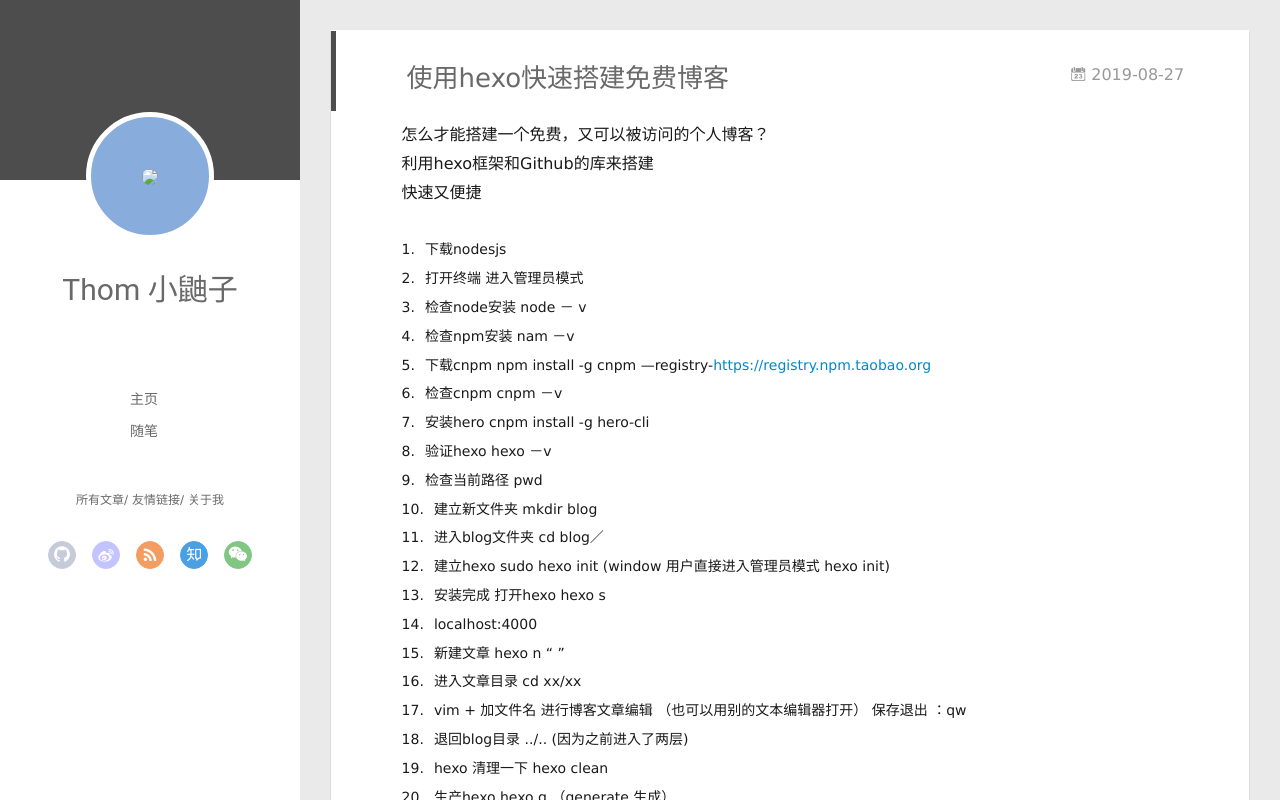
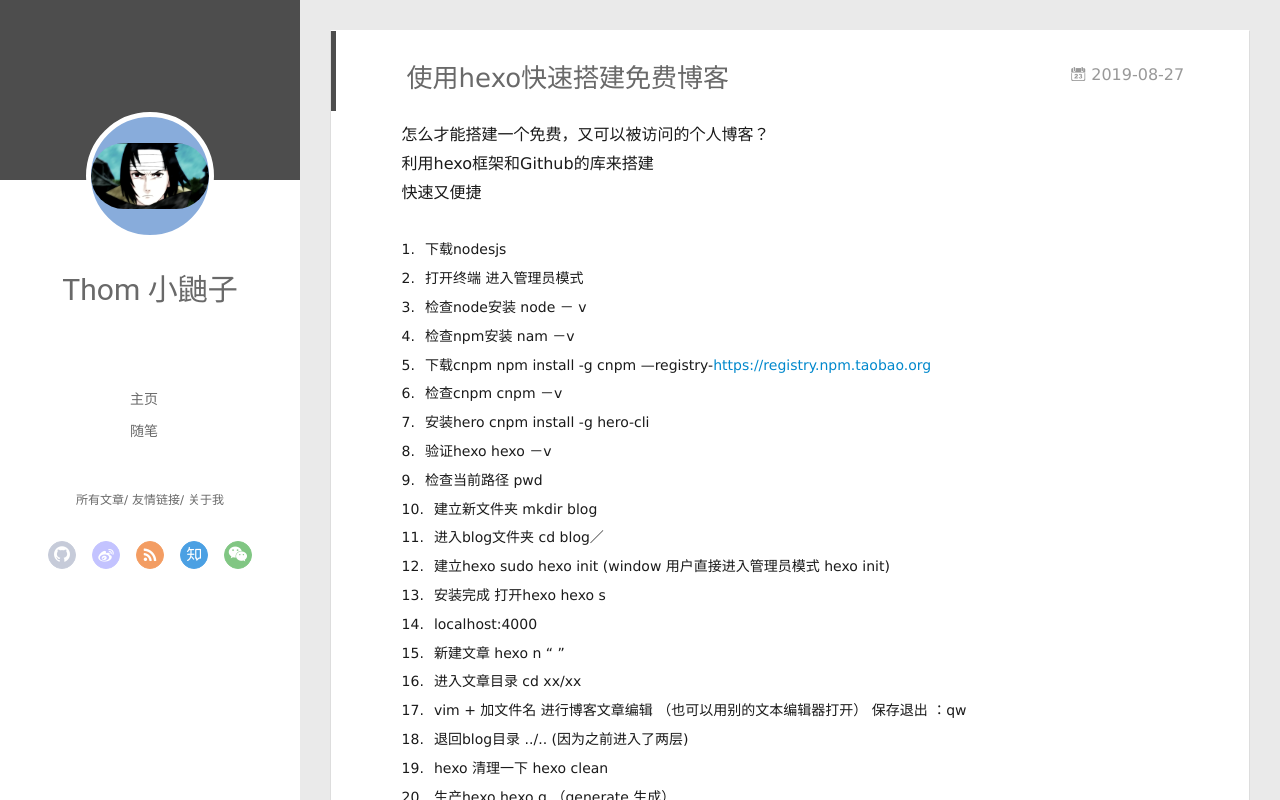
Before and after one commit to xiaoyouzi1/xiaoyouzi1.github.io, a plain HTML site: page 2019/08/27/hexo搭建免费博客/index.html in a window 1280 px wide. Drawn offline with Linux system fonts and the light colour scheme; no server answers.

Commit message:
Site updated: 2019-08-27 22:23:41

```diff
--- a/2019/08/27/hexo搭建免费博客/index.html
+++ b/2019/08/27/hexo搭建免费博客/index.html
@@ -47,7 +47,7 @@
 <div class="intrude-less">
 	<header id="header" class="inner">
 		<a href="/" class="profilepic">
-			<img src="/picture/img/head.png" class="js-avatar">
+			<img src="/picture/head.png" class="js-avatar">
 		</a>
 		<hgroup>
 		  <h1 class="header-author"><a href="/">Thom 小鼬子</a></h1>
@@ -107,7 +107,7 @@
 	<div class="intrude-less">
 		<header id="header" class="inner">
 			<div class="profilepic">
-				<img src="/picture/img/head.png" class="js-avatar">
+				<img src="/picture/head.png" class="js-avatar">
 			</div>
 			<hgroup>
 			  <h1 class="header-author js-header-author">Thom 小鼬子</h1>
```
Also changed, not shown: archives/2019/08/index.html (+2 -2 lines), archives/2019/index.html (+2 -2 lines), archives/index.html (+2 -2 lines), index.html (+2 -2 lines).
